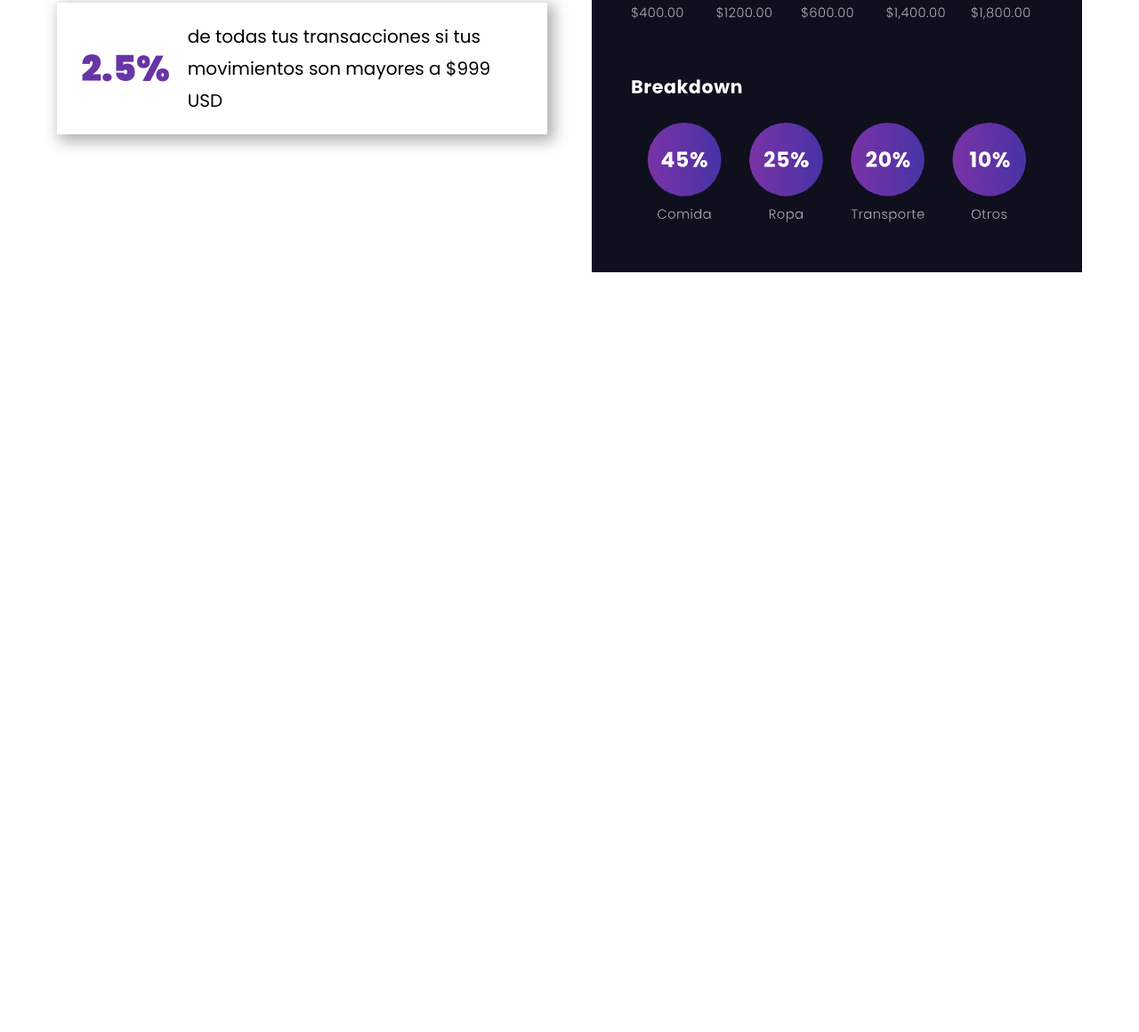
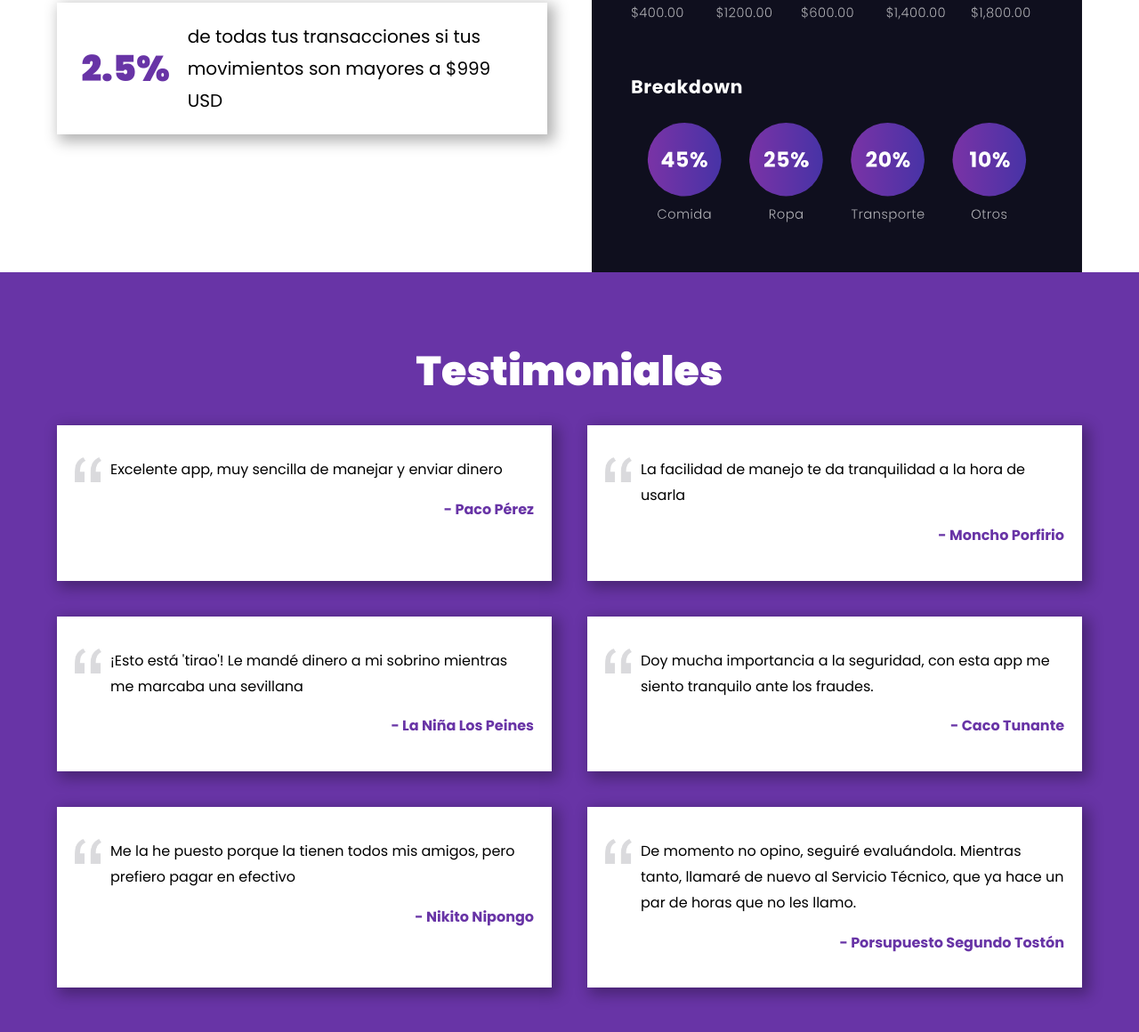
Before and after one commit to jmlocke1/nucleus, a plain HTML site: page index.html in a window 1280 px wide. Shown: the part 3628-4788 px from the top of the page at 89% size. Before the commit the page ends 3934 px from the top, so only its background shows below. Drawn offline with Linux system fonts and the light colour scheme.

Commit message:
Creando los testimoniales

```diff
--- a/css/styles.css
+++ b/css/styles.css
@@ -294,3 +294,47 @@ img {
         text-align: left;
     }
 }
+
+.testimoniales {
+    background-color: var(--primario);
+    padding: 5rem 0;
+}
+.testimoniales__heading {
+    color: var(--blanco);
+}
+.testimoniales__grid {
+    display: grid;
+    grid-template-columns: 1fr;
+    gap: 4rem;
+}
+@media(min-width: 768px) {
+    .testimoniales__grid {
+        grid-template-columns: repeat(2, 1fr);
+    }
+}
+.testimonial {
+    box-shadow: 5px 5px 15px 3px rgb(0 0 0 / .30);
+    background-color: var(--blanco);
+    padding: 2rem;
+    position: relative;
+}
+.testimonial__texto {
+    padding-left: 4rem;
+}
+.testimonial__texto::before {
+    content: '';
+    background-image: url(../img/comilla.png);
+    background-size: 3rem;
+    background-repeat: no-repeat;
+    background-position: center;
+    width: 3rem;
+    height: 3rem;
+    position: absolute;
+    top: 3.5rem;
+    left: 2rem;
+}
+.testimonial__autor {
+    color: var(--primario);
+    font-weight: 700;
+    text-align: right;
+}
--- a/index.html
+++ b/index.html
@@ -113,5 +113,37 @@
             </div>
         </div>
     </section>
+
+    <section class="testimoniales">
+        <div class="testimoniales__contenedor">
+            <h2 class="testimoniales__heading">Testimoniales</h2>
+            <div class="testimoniales__grid">
+                <div class="testimonial">
+                    <p class="testimonial__texto">Excelente app, muy sencilla de manejar y enviar dinero</p>
+                    <p class="testimonial__autor">- Paco Pérez</p>
+                </div>
+                <div class="testimonial">
+                    <p class="testimonial__texto">La facilidad de manejo te da tranquilidad a la hora de usarla</p>
+                    <p class="testimonial__autor">- Moncho Porfirio</p>
+                </div>
+                <div class="testimonial">
+                    <p class="testimonial__texto">¡Esto está 'tirao'! Le mandé dinero a mi sobrino mientras me marcaba una sevillana</p>
+                    <p class="testimonial__autor">- La Niña Los Peines</p>
+                </div>
+                <div class="testimonial">
+                    <p class="testimonial__texto">Doy mucha importancia a la seguridad, con esta app me siento tranquilo ante los fraudes.</p>
+                    <p class="testimonial__autor">- Caco Tunante</p>
+                </div>
+                <div class="testimonial">
+                    <p class="testimonial__texto">Me la he puesto porque la tienen todos mis amigos, pero prefiero pagar en efectivo</p>
+                    <p class="testimonial__autor">- Nikito Nipongo</p>
+                </div>
+                <div class="testimonial">
+                    <p class="testimonial__texto">De momento no opino, seguiré evaluándola. Mientras tanto, llamaré de nuevo al Servicio Técnico, que ya hace un par de horas que no les llamo.</p>
+                    <p class="testimonial__autor">- Porsupuesto Segundo Tostón</p>
+                </div>
+            </div> <!-- .testimoniales__grid -->
+        </div> <!-- .testimoniales__contenedor -->
+    </section> <!-- .testimoniales -->
 </body>
 </html>
```
